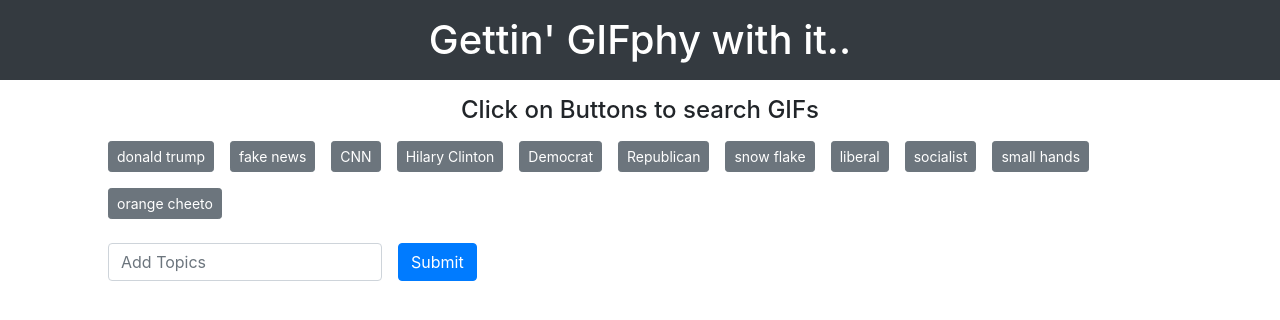
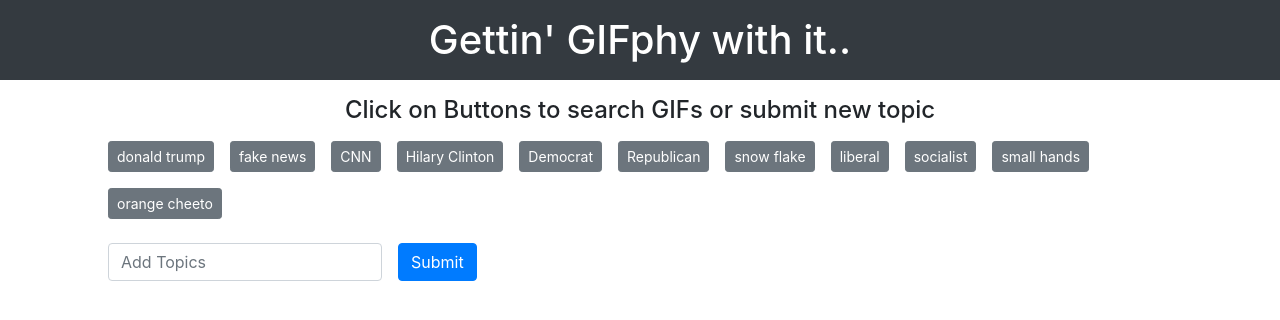
Before and after one commit to madhavparekh/GettinGIFphyWithIt, a plain HTML site: page index.html in a window 1280 px wide. Drawn offline with nearby package versions, Linux system fonts and the light colour scheme.

Commit message:
modified heading disc.

```diff
--- a/index.html
+++ b/index.html
@@ -21,7 +21,7 @@
 
     <div class="container w-90 my-3">
         <div class="container" id='disp-btn'>
-            <h4 class="text-center">Click on Buttons to search GIFs</h4>
+            <h4 class="text-center">Click on Buttons to search GIFs or submit new topic</h4>
         </div>
         <div class="container">
             <form class="form-inline my-3">
```
